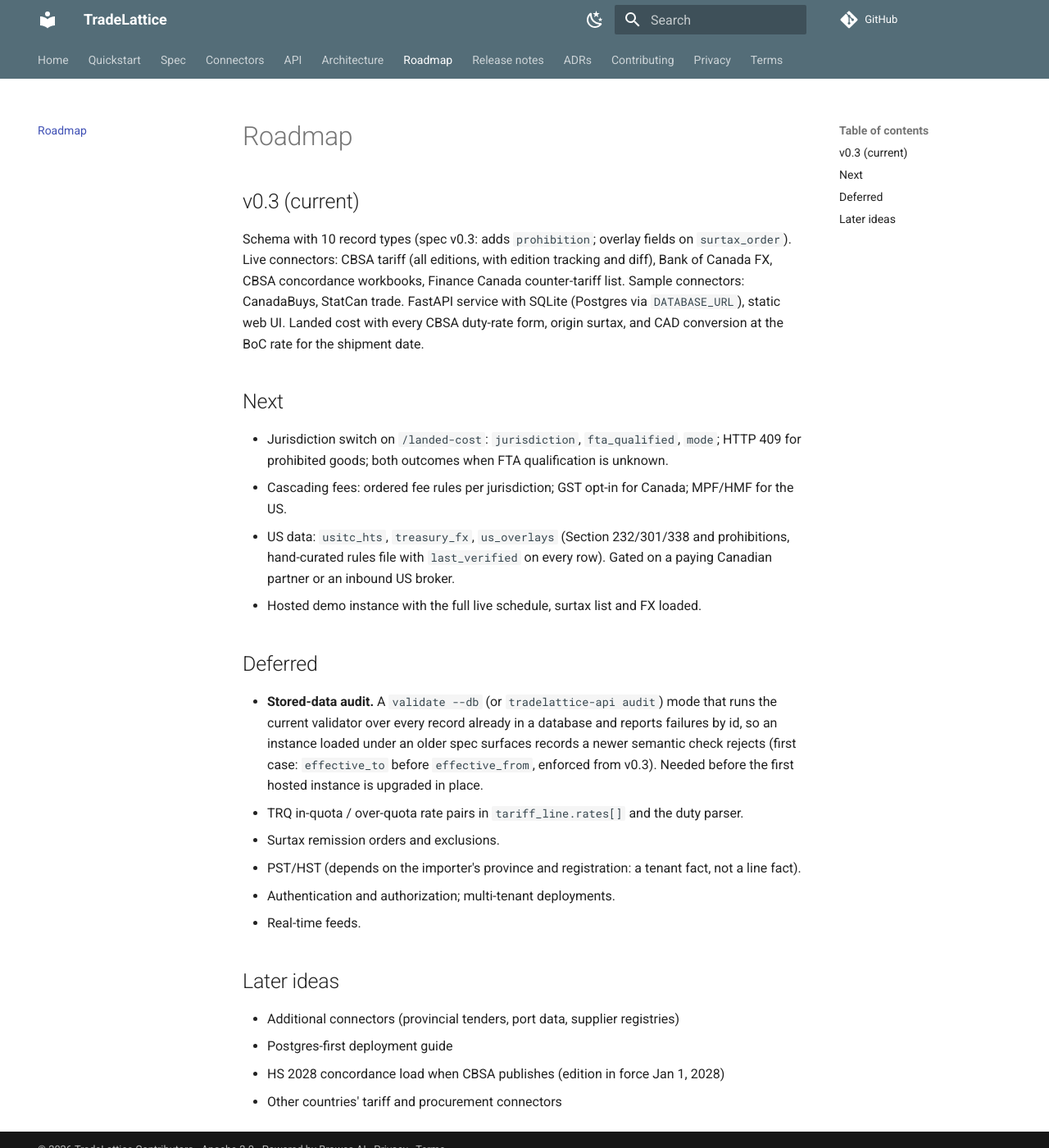
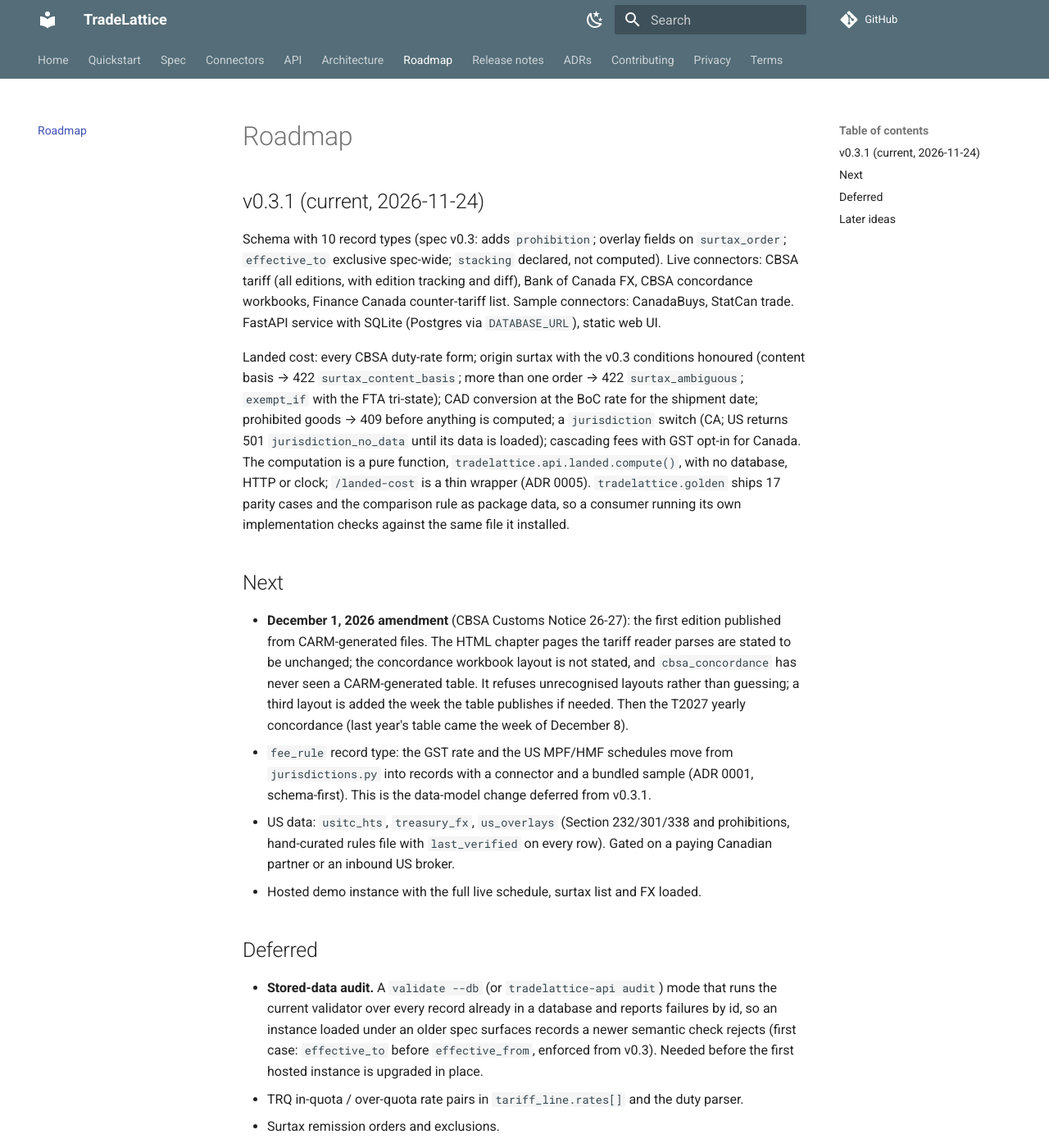
Before and after one commit to ollie-svg/tradelattice, an MkDocs documentation site: the page built from docs/ROADMAP.md, in a window 1280 px wide and 1400 px high. Shown: the whole window at 82% size. Built offline with MkDocs 1.6.1 and Material for MkDocs 9.7.7, drawn with Linux system fonts in a browser that asks for light colours; comment, search, counter and statistics services are not loaded.

Commit message:
release v0.3.1: version bump, dated release notes, roadmap brought up to the code
The roadmap said the jurisdiction switch and cascading fees were "Next" when both had been on main
since Nov 5, and said nothing about compute(), the golden package or the December amendment. It now
describes what is on main, names the Dec 1 CARM-generated edition as the next event and the
concordance reader's never-seen-CARM risk plainly, and carries fee_rule (the deferred data-model
change) to v0.3.2.

Co-Authored-By: Claude Fable 5.1 <noreply@anthropic.com>
Claude-Session: https://claude.ai/code/session_01KSubBfhLZav6P5RxanzQAg

```diff
--- a/docs/ROADMAP.md
+++ b/docs/ROADMAP.md
@@ -1,11 +1,13 @@
 # Roadmap
 
-## v0.3 (current)
-Schema with 10 record types (spec v0.3: adds `prohibition`; overlay fields on `surtax_order`). Live connectors: CBSA tariff (all editions, with edition tracking and diff), Bank of Canada FX, CBSA concordance workbooks, Finance Canada counter-tariff list. Sample connectors: CanadaBuys, StatCan trade. FastAPI service with SQLite (Postgres via `DATABASE_URL`), static web UI. Landed cost with every CBSA duty-rate form, origin surtax, and CAD conversion at the BoC rate for the shipment date.
+## v0.3.1 (current, 2026-11-24)
+Schema with 10 record types (spec v0.3: adds `prohibition`; overlay fields on `surtax_order`; `effective_to` exclusive spec-wide; `stacking` declared, not computed). Live connectors: CBSA tariff (all editions, with edition tracking and diff), Bank of Canada FX, CBSA concordance workbooks, Finance Canada counter-tariff list. Sample connectors: CanadaBuys, StatCan trade. FastAPI service with SQLite (Postgres via `DATABASE_URL`), static web UI.
+
+Landed cost: every CBSA duty-rate form; origin surtax with the v0.3 conditions honoured (content basis → 422 `surtax_content_basis`; more than one order → 422 `surtax_ambiguous`; `exempt_if` with the FTA tri-state); CAD conversion at the BoC rate for the shipment date; prohibited goods → 409 before anything is computed; a `jurisdiction` switch (CA; US returns 501 `jurisdiction_no_data` until its data is loaded); cascading fees with GST opt-in for Canada. The computation is a pure function, `tradelattice.api.landed.compute()`, with no database, HTTP or clock; `/landed-cost` is a thin wrapper (ADR 0005). `tradelattice.golden` ships 17 parity cases and the comparison rule as package data, so a consumer running its own implementation checks against the same file it installed.
 
 ## Next
-- Jurisdiction switch on `/landed-cost`: `jurisdiction`, `fta_qualified`, `mode`; HTTP 409 for prohibited goods; both outcomes when FTA qualification is unknown.
-- Cascading fees: ordered fee rules per jurisdiction; GST opt-in for Canada; MPF/HMF for the US.
+- **December 1, 2026 amendment** (CBSA Customs Notice 26-27): the first edition published from CARM-generated files. The HTML chapter pages the tariff reader parses are stated to be unchanged; the concordance workbook layout is not stated, and `cbsa_concordance` has never seen a CARM-generated table. It refuses unrecognised layouts rather than guessing; a third layout is added the week the table publishes if needed. Then the T2027 yearly concordance (last year's table came the week of December 8).
+- `fee_rule` record type: the GST rate and the US MPF/HMF schedules move from `jurisdictions.py` into records with a connector and a bundled sample (ADR 0001, schema-first). This is the data-model change deferred from v0.3.1.
 - US data: `usitc_hts`, `treasury_fx`, `us_overlays` (Section 232/301/338 and prohibitions, hand-curated rules file with `last_verified` on every row). Gated on a paying Canadian partner or an inbound US broker.
 - Hosted demo instance with the full live schedule, surtax list and FX loaded.
 
--- a/pyproject.toml
+++ b/pyproject.toml
@@ -4,7 +4,7 @@ build-backend = "setuptools.build_meta"
 
 [project]
 name = "tradelattice"
-version = "0.3.0"
+version = "0.3.1"
 description = "Open data standard and reference stack for coordinating goods and services across a national economy."
 readme = "README.md"
 requires-python = ">=3.11"
--- a/src/tradelattice/__init__.py
+++ b/src/tradelattice/__init__.py
@@ -1 +1 @@
-__version__ = "0.3.0"
+__version__ = "0.3.1"
```
Also changed, not shown: docs/release-notes.md (+4 -2 lines).
